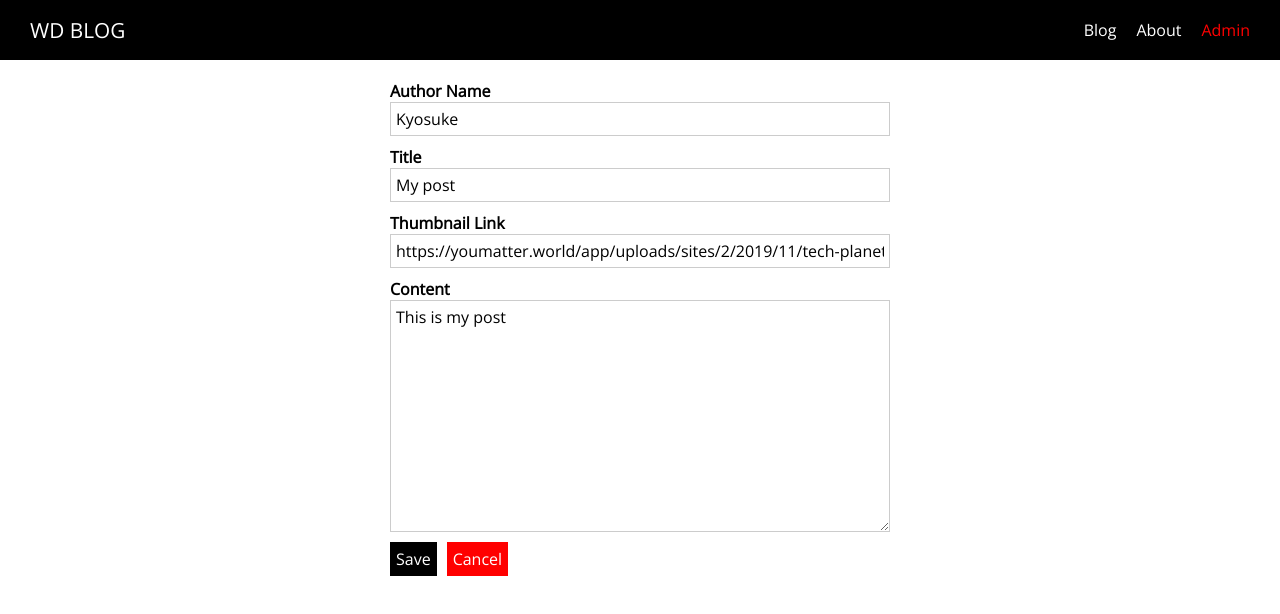
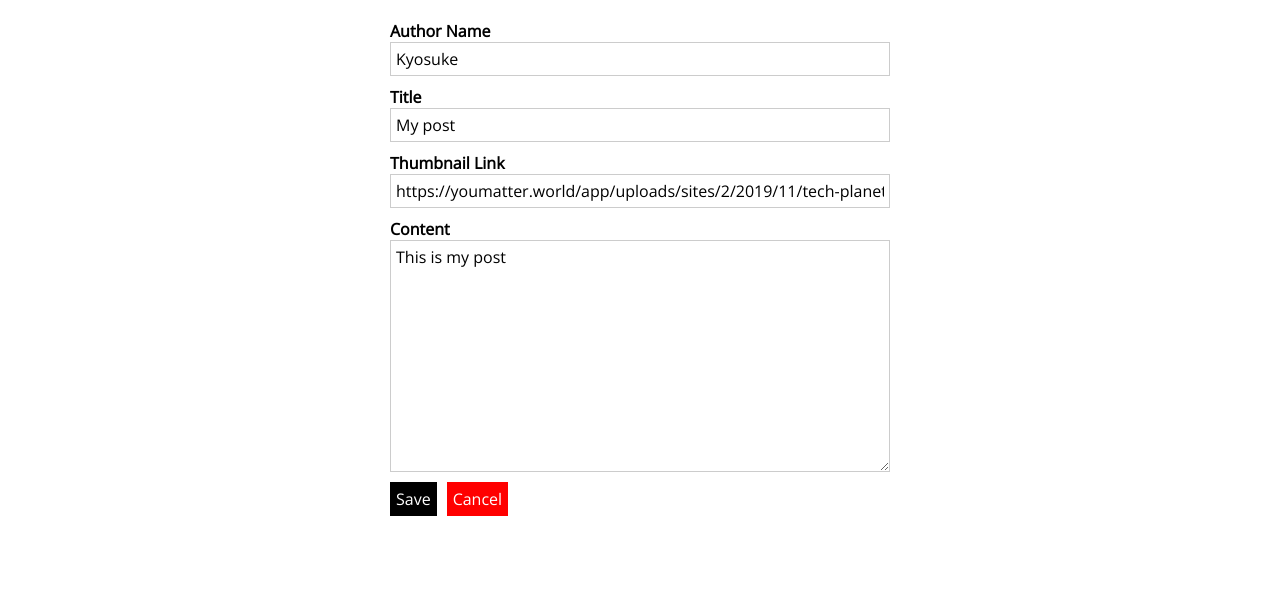
Before and after one commit to aujourdui/first-nuxt-app, a Nuxt app: page /admin/1 in a window 1280 px wide. Shown: the top 614 px of the page. Built offline with nearby package versions, Linux system fonts and the light colour scheme.

Commit message:
change admin layout

```diff
--- /dev/null
+++ b/layouts/admin.vue
@@ -0,0 +1,15 @@
+<template>
+  <div>
+    <Nuxt />
+  </div>
+</template>
+
+<style>
+html {
+  font-family: "Open Sans", sans-serif;
+}
+
+body {
+  margin: 0;
+}
+</style>
--- a/pages/admin/_postId/index.vue
+++ b/pages/admin/_postId/index.vue
@@ -2,6 +2,7 @@
 import AdminPostForm from "@/components/Admin/AdminPostForm";
 
 export default {
+  layout: "admin",
   components: {
     AdminPostForm,
   },
--- a/pages/admin/auth/index.vue
+++ b/pages/admin/auth/index.vue
@@ -22,6 +22,7 @@
 import AppButton from "@/components/UI/AppButton";
 
 export default {
+  layout: "admin",
   name: "AdminAuthPage",
   layout: "admin",
   components: {
--- a/pages/admin/index.vue
+++ b/pages/admin/index.vue
@@ -3,6 +3,7 @@
 import AppButton from "@/components/UI/AppButton";
 
 export default {
+  layout: "admin",
   components: {
     PostList,
     AppButton,
--- a/pages/admin/new-post/index.vue
+++ b/pages/admin/new-post/index.vue
@@ -2,6 +2,7 @@
 import AdminPostForm from "@/components/Admin/AdminPostForm";
 
 export default {
+  layout: "admin",
   components: {
     AdminPostForm,
   },
```
